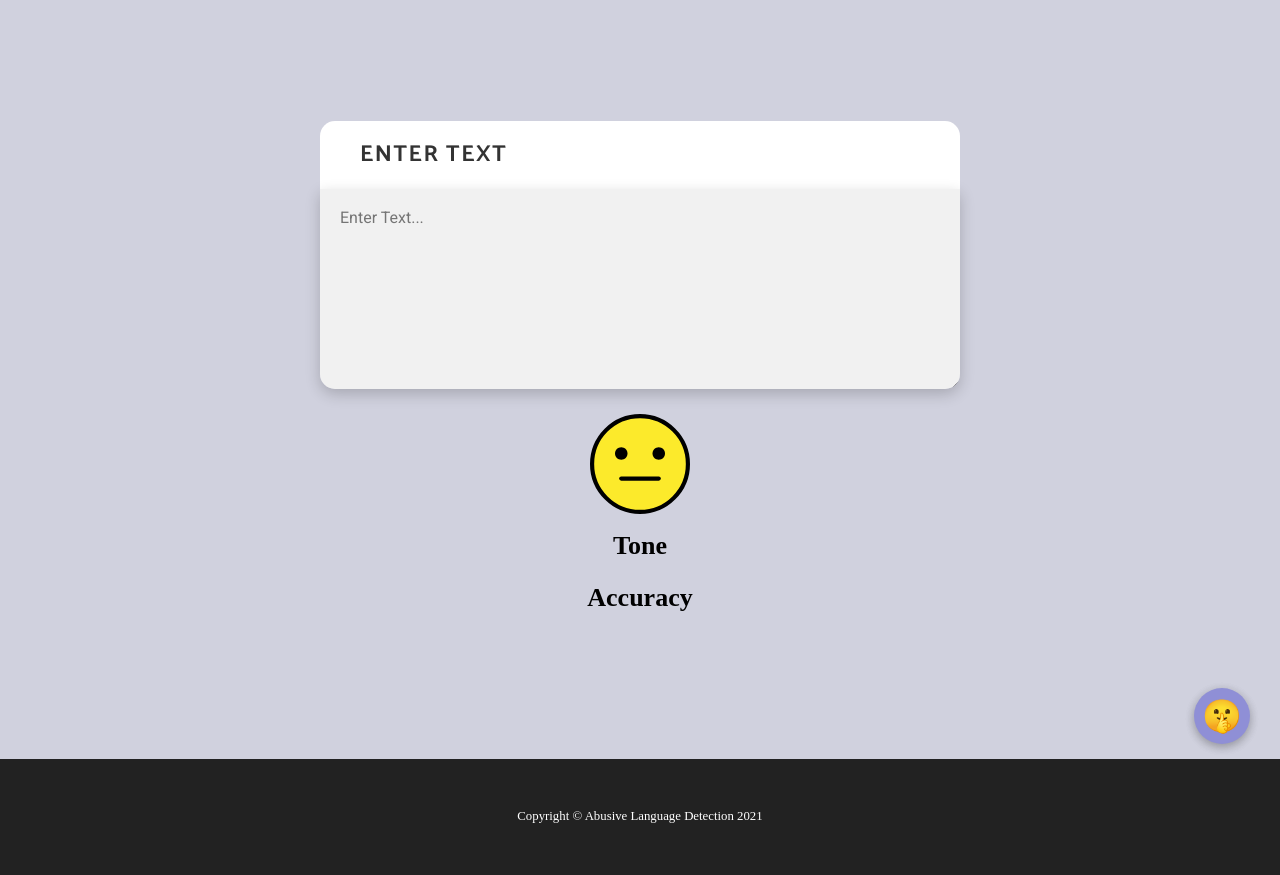
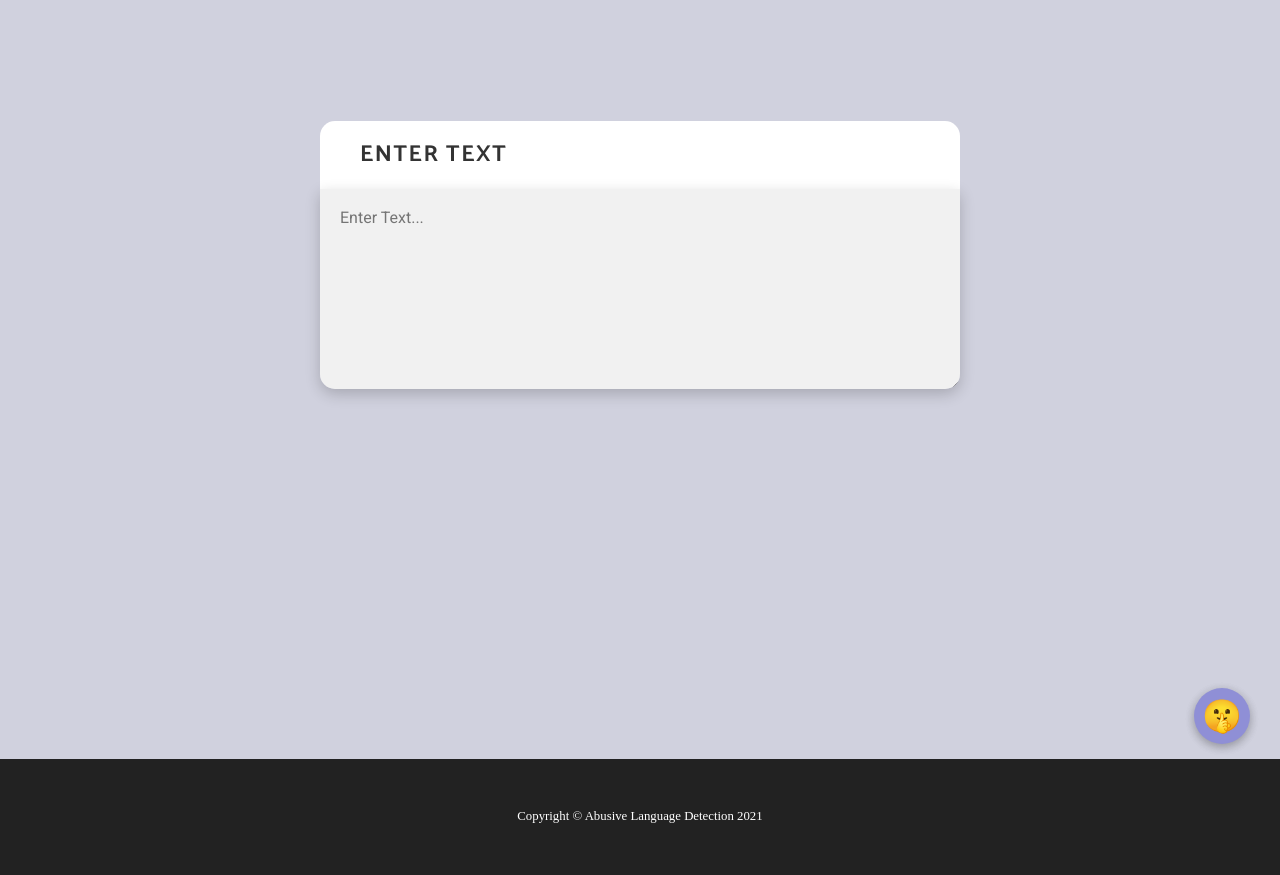
Before and after one commit to Sumit189/Abusive-Language-Detection, a Flask app: page / in a window 1280 px wide. Shown: the part 1429-2304 px from the top of the page. Run offline with Flask 2, Linux system fonts and the light colour scheme; parts of the project's set-up code (start-up, migrations or seed data) failed here and were passed over; some libraries are stand-ins or nearby versions.

Commit message:
Update index.html

```diff
--- a/templates/index.html
+++ b/templates/index.html
@@ -17,7 +17,7 @@
     <script src='https://cdnjs.cloudflare.com/ajax/libs/jquery/2.1.3/jquery.min.js'></script>
 </head>
 
-<body id="page-top">
+<body id="page-top" onload="set_default()">
 <nav class="navbar navbar-dark navbar-expand-lg fixed-top" id="mainNav" style="background: rgba(61,58,58,0.48);">
     <div class="container-fluid"  style="cursor: pointer"><a class="navbar-brand js-scroll-trigger" href="#page-top" style="font-size: 19px;color: var(--light);font-style: normal;font-weight: bold;">Abusive Language Detection</a><button data-toggle="collapse" data-target="#navbarResponsive" class="navbar-toggler float-right" aria-controls="navbarResponsive" aria-expanded="false" aria-label="Toggle navigation"><i class="fa fa-bars" style="background: rgba(255,255,255,0);color: var(--light);"></i></button>
         <div class="collapse navbar-collapse" id="navbarResponsive">
@@ -73,9 +73,9 @@
                   </div>
                 </form>
                   <div class="fab round" id="fab1" onclick="censor_text()" title="Censor Text"><b class="material-icons" id="fabIcon">&#129323;</b></div>
-                <center><img id="expression" src="static/Neutral.svg" style="height: 150px; width: 150px; visibility: visible;"></center>
-                <center><p style="visibility: visible; color:black; font-size: 26px" id="tone">Tone</p></center>
-                <center><p style="visibility: visible; color: black ; font-size: 26px" id="score">Accuracy</p></center>
+                <center><img id="expression" src="static/Neutral.svg" style="height: 150px; width: 150px; visibility: hidden;"></center>
+                <center><p style="visibility: hidden; color:black; font-size: 26px" id="tone">Tone</p></center>
+                <center><p style="visibility: hidden; color: black ; font-size: 26px" id="score">Accuracy</p></center>
               </div>
     </section>
     <footer class="py-5 bg-black">
@@ -90,6 +90,11 @@
 </body>
 <script>
     var is_abusive = 0;
+
+    function set_default(){
+        is_abusive = 0;
+    }
+
     $("#user_input").keyup(function(){
         var text = $(this).val();
         if(text.replace(/\s/g,"") == ""){
```
